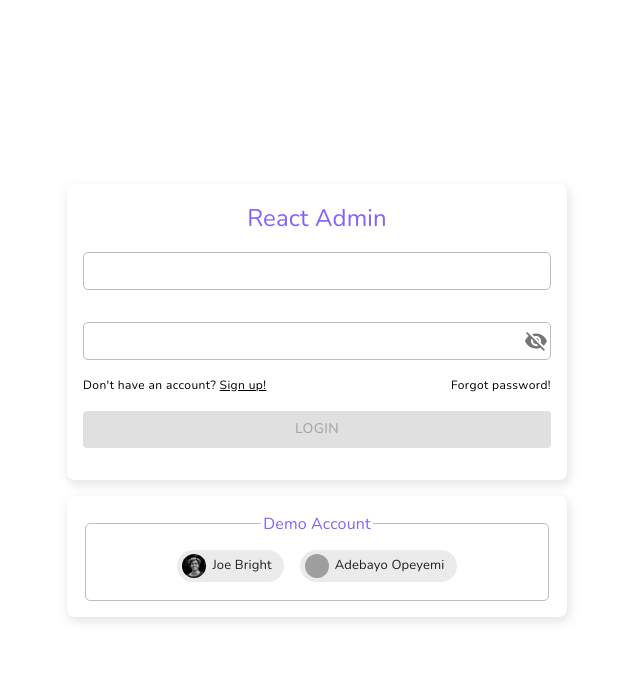
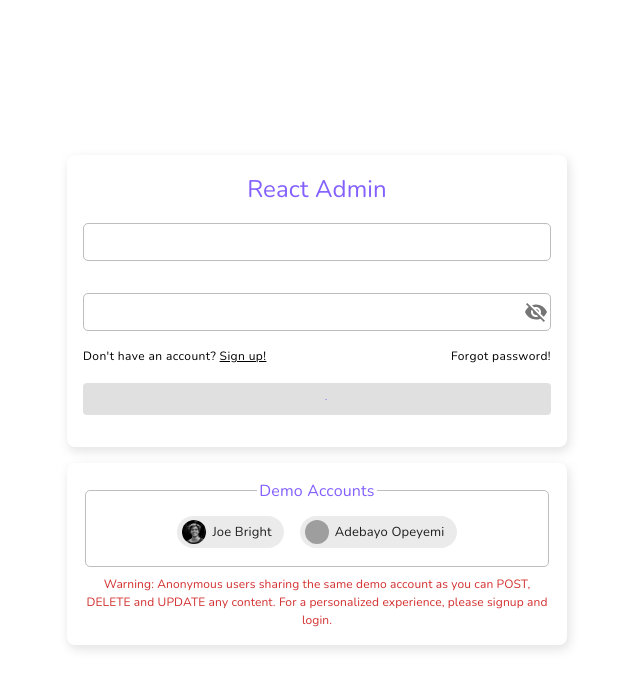
Before and after one commit to marvelmiles/react-admin-panel, a React (Create React App) app: page /login in a window 1280 px wide. Both pictures are taken after a click on the button "Joe Bright". Shown: the top 688 px of the page, without its empty margins (323-963 px from the left). Built offline with nearby package versions, Linux system fonts and the light colour scheme; no server answers; grey boxes are pictures that could not be loaded.

Commit message:
made holistic changes

```diff
--- a/src/components/Animations.jsx
+++ b/src/components/Animations.jsx
@@ -3,10 +3,19 @@ import { useStateValue } from "../provider";
 
 export const SlideTransition = props => <Slide {...props} />;
 
-export const Loading = () => {
+export const Loading = ({ sm }) => {
   const {
     state: { darkMode }
   } = useStateValue();
+
+  const props = sm
+    ? {
+        value: 60,
+        thickness: 4,
+        size: 20
+      }
+    : {};
+
   return (
     <Stack
       justifyContent="center"
@@ -18,6 +27,7 @@ export const Loading = () => {
       }}
     >
       <CircularProgress
+        {...props}
         sx={{
           color: darkMode ? "primary.light" : "primary.main"
         }}
--- a/src/components/AuthLayout.jsx
+++ b/src/components/AuthLayout.jsx
@@ -10,6 +10,7 @@ import { useTheme } from "@mui/material";
 import FormHelperText from "@mui/material/FormHelperText";
 import VisibilityIcon from "@mui/icons-material/Visibility";
 import VisibilityOffIcon from "@mui/icons-material/VisibilityOff";
+import { Loading } from "./Animations";
 
 const AuthLayout = ({
   handleSubmit,
@@ -116,7 +117,7 @@ const AuthLayout = ({
         )}
         {postInputEl}
         <Button type="submit" variant="contained" disabled={isSubmitting}>
-          {btnTitle}
+          {isSubmitting ? <Loading sm /> : btnTitle}
         </Button>
         {postBtnEl}
       </Box>
--- a/src/components/FormLayout.jsx
+++ b/src/components/FormLayout.jsx
@@ -155,7 +155,7 @@ export default function FormLayout({
                   disabled={isSubmitting}
                   type="submit"
                 >
-                  {btnEl}
+                  {isSubmitting ? <Loading sm /> : btnEl}
                 </Button>
               </Grid>
             </Grid>
--- a/src/pages/Login.jsx
+++ b/src/pages/Login.jsx
@@ -62,6 +62,7 @@ export default function Login() {
     },
     onSubmit
   );
+
   const handleSnackClose = (_, reason) => {
     if (reason === "clickaway") return;
     setSnackBar({ ...snackBar, open: false });
@@ -98,6 +99,7 @@ export default function Login() {
           { type: "password", name: "password" }
         ]}
         postFormEl={
+          <Box>
             <Box
               component="fieldset"
               sx={{
@@ -107,7 +109,7 @@ export default function Login() {
                 borderRadius: "5px"
               }}
             >
-            <legend>Demo Account</legend>
+              <legend>Demo Accounts</legend>
               {[
                 {
                   image: man1,
@@ -139,6 +141,13 @@ export default function Login() {
                   />
                 );
               })}
+            </Box>
+
+            <Typography sx={{ mt: 1, color: "error.main", fontSize: "12px" }}>
+              Warning: Anonymous users sharing the same demo account as you can
+              POST, DELETE and UPDATE any content. For a personalized
+              experience, please signup and login.
+            </Typography>
           </Box>
         }
         postInputEl={
```
Lines whose indentation alone changed are shown as unchanged.
